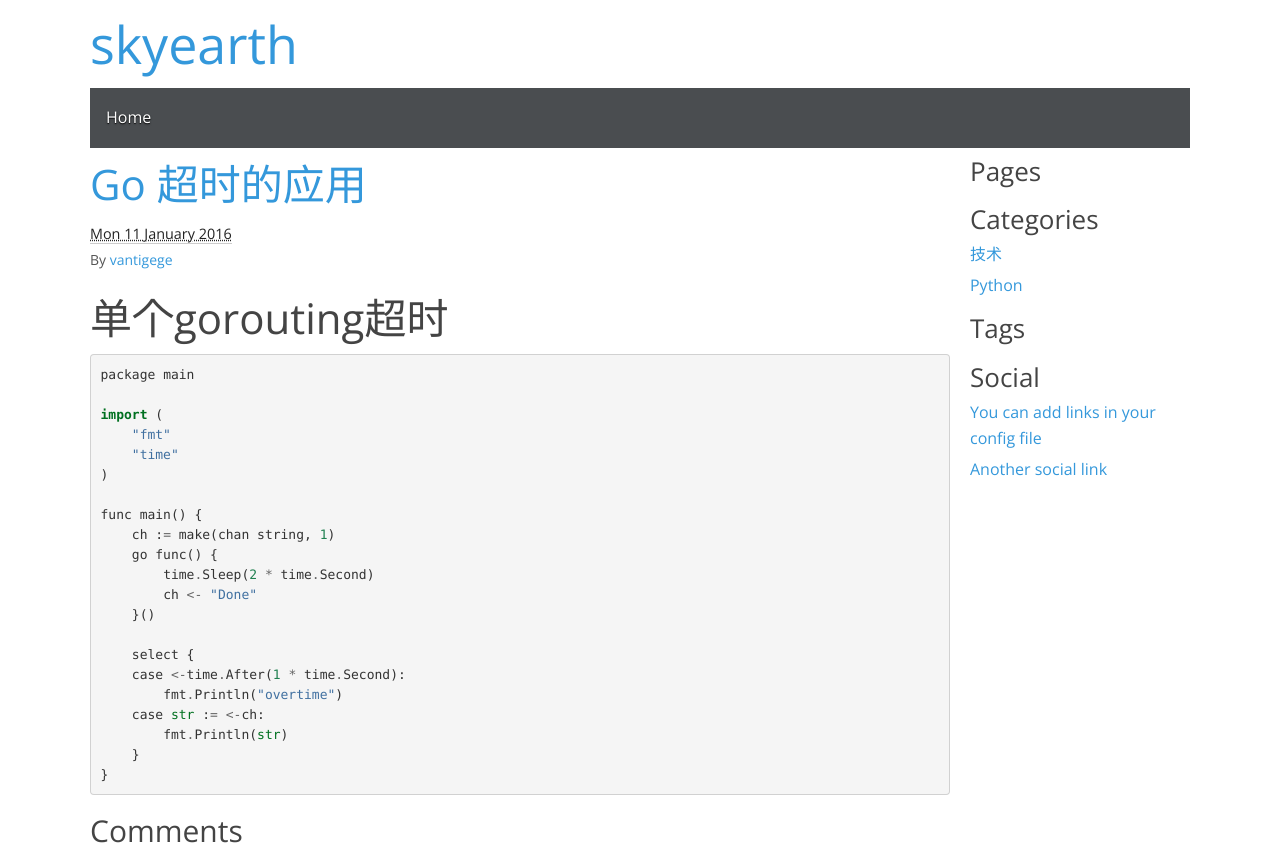
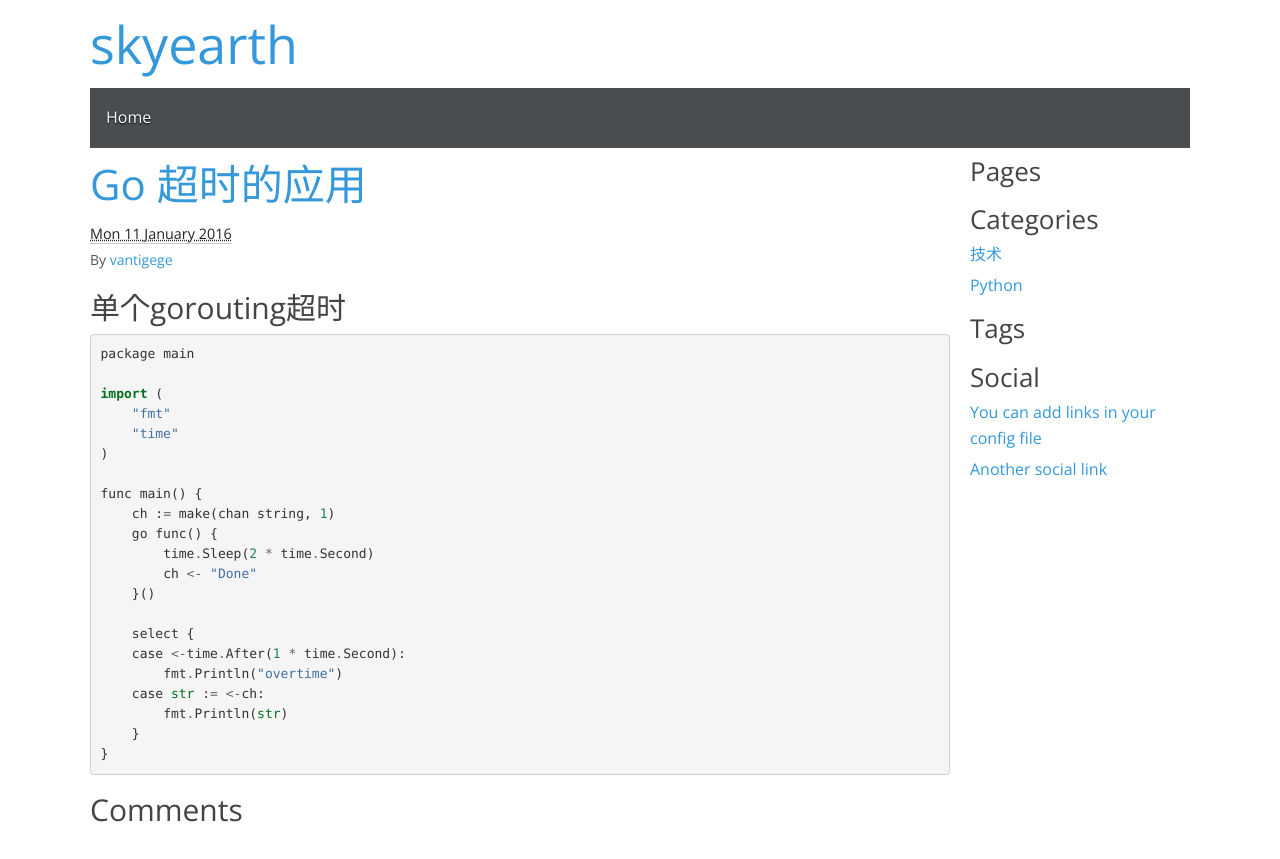
Before and after one commit to ChengHuaUESTC/chenghua, a plain HTML site: page my-super-post2.html in a window 1280 px wide. Shown: the top 859 px of the page. Drawn offline with nearby package versions, Linux system fonts and the light colour scheme; a script that the page names is missing.

Commit message:
add go-overtime

```diff
--- a/my-super-post2.html
+++ b/my-super-post2.html
@@ -62,7 +62,7 @@
               </address>
             </footer><!-- /.post-info -->
             <div class="entry-content">
-              <h2>单个gorouting超时</h2>
+              <h3>单个gorouting超时</h3>
 <div class="highlight"><pre><span class="n">package</span> <span class="n">main</span>
 
 <span class="kn">import</span> <span class="p">(</span>
```
